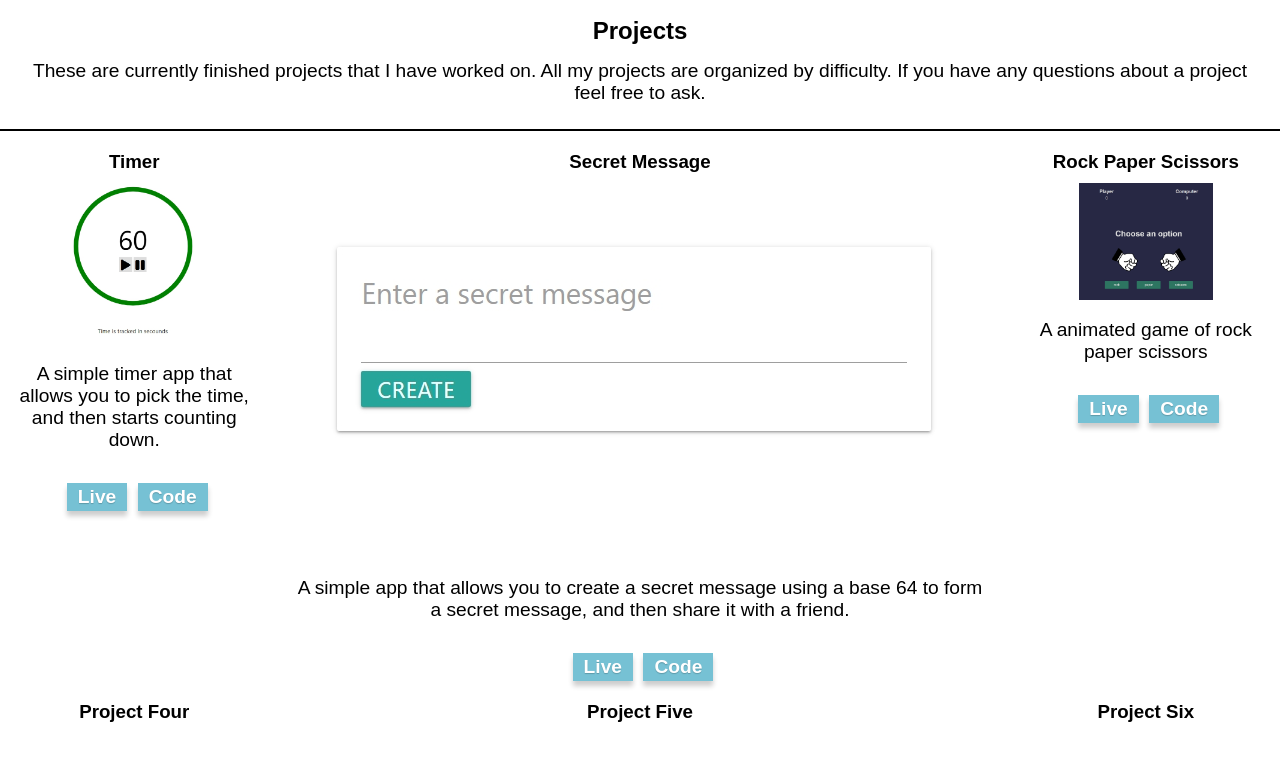
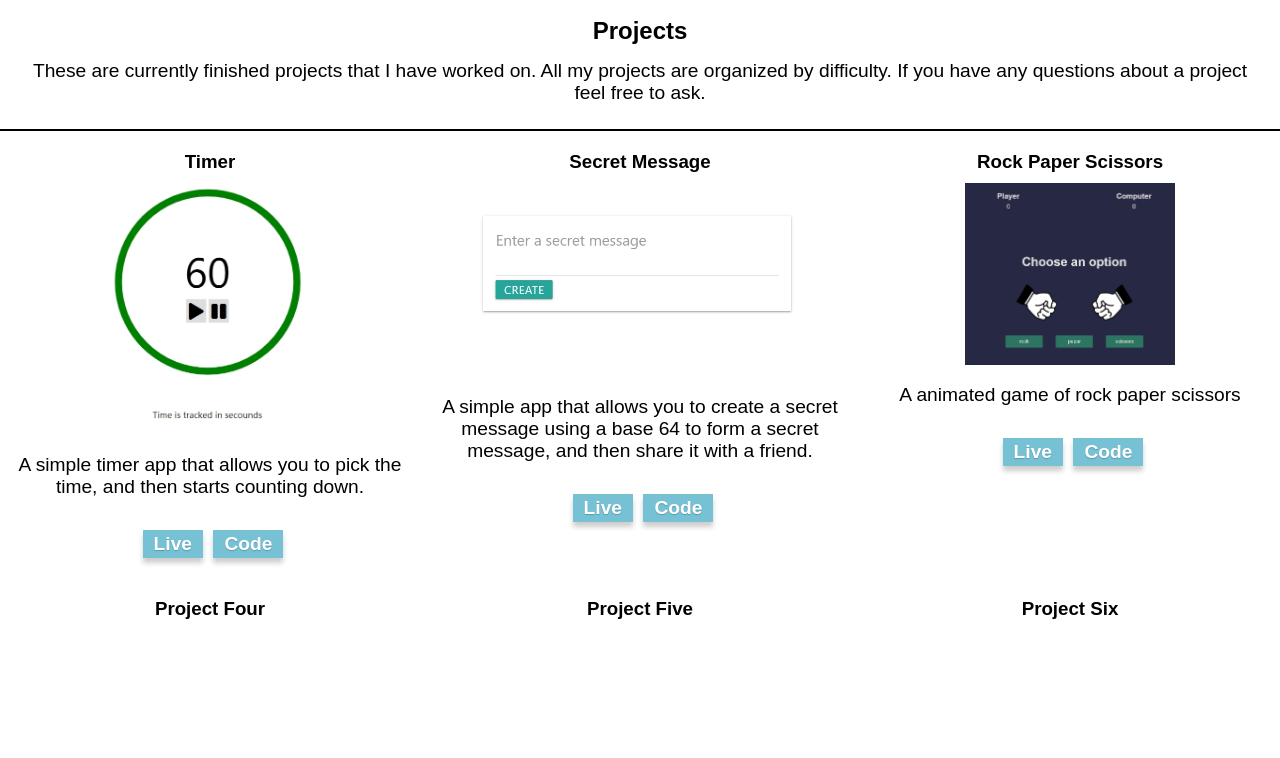
Before and after one commit to Etang131/Personal_Website_2020, a plain HTML site: page index.html in a window 1280 px wide. Shown: the part 649-1407 px from the top of the page. Drawn offline with Linux system fonts and the light colour scheme.

```diff
--- a/main.css
+++ b/main.css
@@ -346,6 +346,13 @@
     height: auto;
     max-height: 350px;
   }
+
+  .project-img-ajusted {
+    width: auto;
+    height: auto;
+    max-width: 375px;
+    max-height: 450px;
+  }
 }
 
 @media screen and (min-width: 768px) {
```
